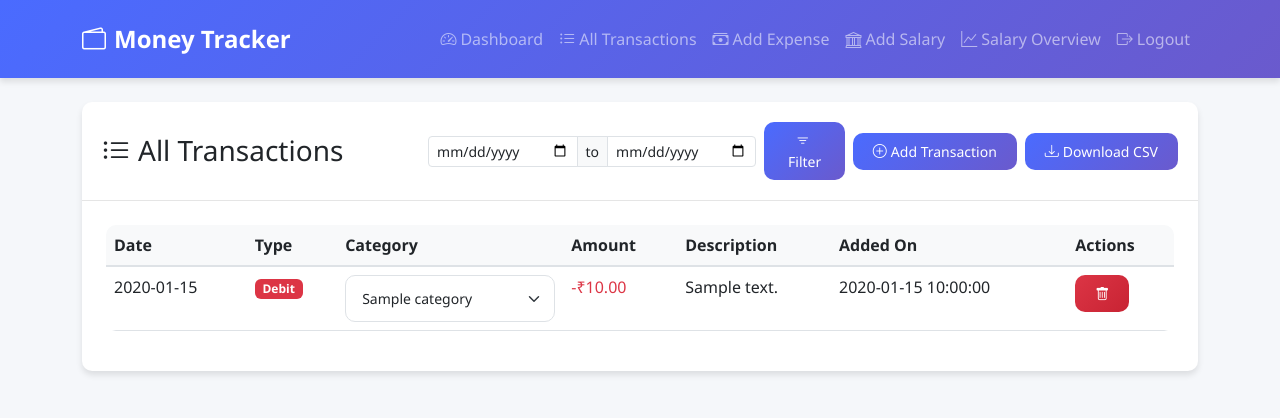
After one commit to nikharmsingh/moneytracker, a Flask app: page /transactions in a window 1280 px wide. The commit adds this page. Shown: the top 418 px of the page. Run offline with Flask 3, Linux system fonts and the light colour scheme; the visitor is signed in with stand-in values (Sample User, id 1); a database or web service that is not in the repository returns one stand-in record (values such as "Sample title"); some libraries are stand-ins or nearby versions.

Commit message:
Code Changes, Update Website, Added Functionality

```diff
--- a/app.py
+++ b/app.py
@@ -1,9 +1,11 @@
-from flask import Flask, render_template, request, redirect, url_for, flash, jsonify
+from flask import Flask, render_template, request, redirect, url_for, flash, jsonify, make_response
 from flask_login import LoginManager, login_user, login_required, logout_user, current_user
 from datetime import datetime, timedelta
 import os
+import csv
+from io import StringIO
 from werkzeug.security import generate_password_hash, check_password_hash
-from models import User, Expense, Salary, db
+from models import User, Expense, Salary, db, Category
 
 app = Flask(__name__)
 app.config['SECRET_KEY'] = os.environ.get('SECRET_KEY', os.urandom(24))
@@ -85,7 +87,15 @@ def home():
 @app.route('/dashboard')
 @login_required
 def index():
+    # Ensure user has default categories
+    categories = Category.get_by_user(current_user.id)
+    if not categories:
+        User.create_default_categories(current_user.id)
+        categories = Category.get_by_user(current_user.id)
+
+    # Get all expenses sorted by date in descending order
     expenses = Expense.get_by_user(current_user.id)
+    recent_transactions = sorted(expenses, key=lambda x: x.date, reverse=True)[:5]  # Get 5 most recent transactions
 
     # Calculate totals based on transaction type
     total_credit = sum(expense.amount for expense in expenses if expense.transaction_type == 'CR')
@@ -118,8 +128,8 @@ def index():
             category_spending[category] += expense.amount
 
     # Convert to lists for the chart
-    categories = list(category_spending.keys())
-    amounts = list(category_spending.values())
+    spending_categories = list(category_spending.keys())
+    spending_amounts = list(category_spending.values())
 
     return render_template('index.html',
                          expenses=expenses,
@@ -127,8 +137,10 @@ def index():
                          total_debit=total_debit,
                          avg_daily_spend=avg_daily_spend,
                          current_month_name=current_month_name,
-                         spending_categories=categories,
-                         spending_amounts=amounts)
+                         spending_categories=spending_categories,
+                         spending_amounts=spending_amounts,
+                         recent_transactions=recent_transactions,
+                         categories=categories)
 
 @app.route('/add_expense', methods=['GET', 'POST'])
 @login_required
@@ -199,6 +211,15 @@ def salary_visualization():
 
     # Get current month's salary
     current_month_salary = monthly_salaries.get(current_month, 0)
+    display_month = current_month_name
+
+    # If current month salary is zero, show last non-zero month
+    if current_month_salary == 0 and sorted_months:
+        for prev_month in reversed(sorted_months):
+            if monthly_salaries[prev_month] > 0:
+                current_month_salary = monthly_salaries[prev_month]
+                display_month = datetime.strptime(prev_month, '%Y-%m').strftime('%B %Y')
+                break
 
     # Calculate current month's transactions
     current_month_credits = sum(
@@ -216,7 +237,7 @@ def salary_visualization():
     return render_template('salary_visualization.html',
                          salary_data=salary_data,
                          current_salary=current_month_salary,
-                         current_month_name=current_month_name,
+                         current_month_name=display_month,
                          total_credits=current_month_credits,
                          total_debits=current_month_debits)
 
@@ -238,5 +259,89 @@ def health_check():
 
     return jsonify(health_data)
 
+@app.route('/categories', methods=['GET', 'POST'])
+@login_required
+def manage_categories():
+    if request.method == 'POST':
+        action = request.form.get('action')
+
+        if action == 'add':
+            name = request.form['name']
+            Category.create(name, current_user.id)
+            flash('Category added successfully!', 'success')
+        elif action == 'update':
+            category_id = request.form['category_id']
+            new_name = request.form['name']
+            Category.update(category_id, new_name, current_user.id)
+            flash('Category updated successfully!', 'success')
+        elif action == 'delete':
+            category_id = request.form['category_id']
+            Category.delete(category_id, current_user.id)
+            flash('Category deleted successfully!', 'success')
+
+        return redirect(url_for('manage_categories'))
+
+    categories = Category.get_by_user(current_user.id)
+    return render_template('categories.html', categories=categories)
+
+@app.route('/update_transaction_category/<id>', methods=['POST'])
+@login_required
+def update_transaction_category(id):
+    new_category = request.form['category']
+    Expense.update_category(id, new_category, current_user.id)
+    flash('Transaction category updated successfully!', 'success')
+    return redirect(url_for('index'))
+
+@app.route('/transactions')
+@login_required
+def view_transactions():
+    # Get date range parameters
+    start_date = request.args.get('start_date')
+    end_date = request.args.get('end_date')
+
+    # Build query based on date range
+    query = {'user_id': current_user.id}
+    if start_date and end_date:
+        query['date'] = {
+            '$gte': datetime.strptime(start_date, '%Y-%m-%d'),
+            '$lte': datetime.strptime(end_date, '%Y-%m-%d')
+        }
+    elif start_date:
+        query['date'] = {'$gte': datetime.strptime(start_date, '%Y-%m-%d')}
+    elif end_date:
+        query['date'] = {'$lte': datetime.strptime(end_date, '%Y-%m-%d')}
+
+    # Get all expenses sorted by timestamp in descending order
+    expenses = list(db.expenses.find(query).sort('timestamp', -1))
+    categories = Category.get_by_user(current_user.id)
+
+    # Handle CSV download
+    if request.args.get('download') == 'csv':
+        output = StringIO()
+        writer = csv.writer(output)
+
+        # Write header
+        writer.writerow(['Date', 'Type', 'Category', 'Amount', 'Description', 'Added On'])
+
+        # Write data
+        for expense in expenses:
+            writer.writerow([
+                expense['date'].strftime('%Y-%m-%d'),
+                'Credit' if expense['transaction_type'] == 'CR' else 'Debit',
+                expense['category'],
+                expense['amount'],
+                expense['description'],
+                expense['timestamp'].strftime('%Y-%m-%d %H:%M:%S')
+            ])
+
+        # Create response
+        output.seek(0)
+        response = make_response(output.getvalue())
+        response.headers['Content-Disposition'] = 'attachment; filename=transactions.csv'
+        response.headers['Content-type'] = 'text/csv'
+        return response
+
+    return render_template('transactions.html', expenses=expenses, categories=categories)
+
 if __name__ == '__main__':
     app.run(debug=True)
--- a/templates/base.html
+++ b/templates/base.html
@@ -25,6 +25,11 @@
           <li class="nav-item">
             <a class="nav-link" href="{{ url_for('index') }}">
               <i class="bi bi-speedometer2 me-1"></i>Dashboard
+            </a>
+          </li>
+          <li class="nav-item">
+            <a class="nav-link" href="{{ url_for('view_transactions') }}">
+              <i class="bi bi-list-ul me-1"></i>All Transactions
             </a>
           </li>
           <li class="nav-item">
--- /dev/null
+++ b/templates/transactions.html
@@ -0,0 +1,86 @@
+{% extends "base.html" %}
+
+{% block content %}
+<div class="row">
+  <div class="col-md-12 mb-4">
+    <div class="card">
+      <div class="card-header d-flex justify-content-between align-items-center">
+        <h3 class="mb-0">
+          <i class="bi bi-list-ul me-2"></i>All Transactions
+        </h3>
+        <div class="d-flex align-items-center gap-2 flex-wrap">
+          <form class="d-flex align-items-center gap-2 mb-0" method="GET" action="{{ url_for('view_transactions') }}">
+            <div class="input-group input-group-sm">
+              <input type="date" class="form-control" name="start_date" value="{{ request.args.get('start_date', '') }}">
+              <span class="input-group-text">to</span>
+              <input type="date" class="form-control" name="end_date" value="{{ request.args.get('end_date', '') }}">
+            </div>
+            <button type="submit" class="btn btn-primary btn-sm">
+              <i class="bi bi-filter me-1"></i>Filter
+            </button>
+          </form>
+          <a href="{{ url_for('add_expense') }}" class="btn btn-primary btn-sm">
+            <i class="bi bi-plus-circle me-1"></i>Add Transaction
+          </a>
+          <a href="{{ url_for('view_transactions', download='csv', start_date=request.args.get('start_date', ''), end_date=request.args.get('end_date', '')) }}" class="btn btn-primary btn-sm">
+            <i class="bi bi-download me-1"></i>Download CSV
+          </a>
+        </div>
+      </div>
+      <div class="card-body">
+        <div class="table-responsive">
+          <table class="table table-hover">
+            <thead>
+              <tr>
+                <th>Date</th>
+                <th>Type</th>
+                <th>Category</th>
+                <th>Amount</th>
+                <th>Description</th>
+                <th>Added On</th>
+                <th>Actions</th>
+              </tr>
+            </thead>
+            <tbody>
+              {% for expense in expenses %}
+              <tr>
+                <td>{{ expense.date.strftime('%Y-%m-%d') }}</td>
+                <td>
+                  {% if expense.transaction_type == 'CR' %}
+                    <span class="badge bg-success">Credit</span>
+                  {% else %}
+                    <span class="badge bg-danger">Debit</span>
+                  {% endif %}
+                </td>
+                <td>
+                  <form method="POST" action="{{ url_for('update_transaction_category', id=expense['_id']) }}" class="d-inline">
+                    <select name="category" class="form-select form-select-sm" onchange="this.form.submit()">
+                      {% for category in categories %}
+                        <option value="{{ category.name }}" {% if category.name == expense.category %}selected{% endif %}>
+                          {{ category.name }}
+                        </option>
+                      {% endfor %}
+                    </select>
+                  </form>
+                </td>
+                <td class="{% if expense.transaction_type == 'CR' %}text-success{% else %}text-danger{% endif %}">
+                  {% if expense.transaction_type == 'CR' %}+{% else %}-{% endif %}₹{{ "%.2f"|format(expense.amount) }}
+                </td>
+                <td>{{ expense.description }}</td>
+                <td>{{ expense.timestamp.strftime('%Y-%m-%d %H:%M:%S') }}</td>
+                <td>
+                  <a href="{{ url_for('delete_expense', id=expense.id) }}" class="btn btn-sm btn-danger"
+                    onclick="return confirm('Are you sure you want to delete this transaction?')">
+                    <i class="bi bi-trash"></i>
+                  </a>
+                </td>
+              </tr>
+              {% endfor %}
+            </tbody>
+          </table>
+        </div>
+      </div>
+    </div>
+  </div>
+</div>
+{% endblock %}
```
Also changed, not shown: models.py (+69 -2 lines), templates/categories.html (added, +66 -0 lines), templates/index.html (+23 -12 lines).
